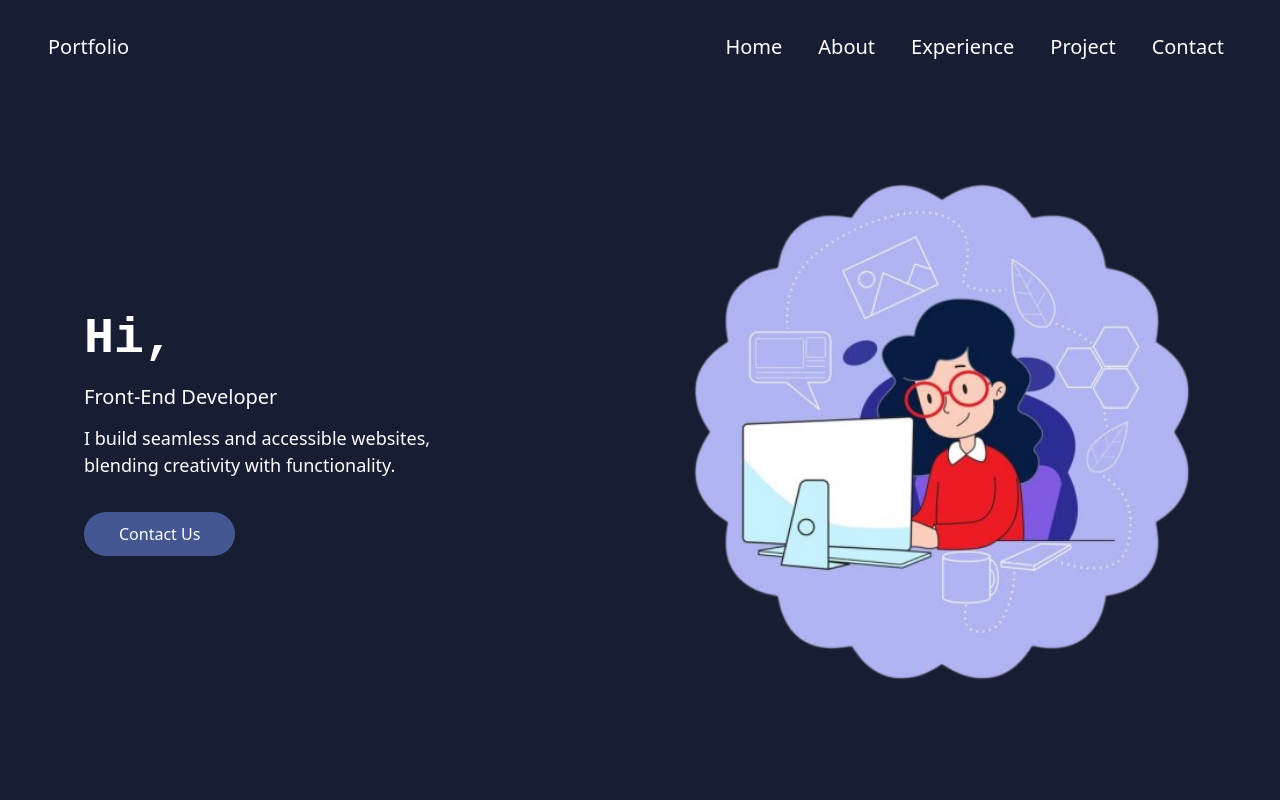
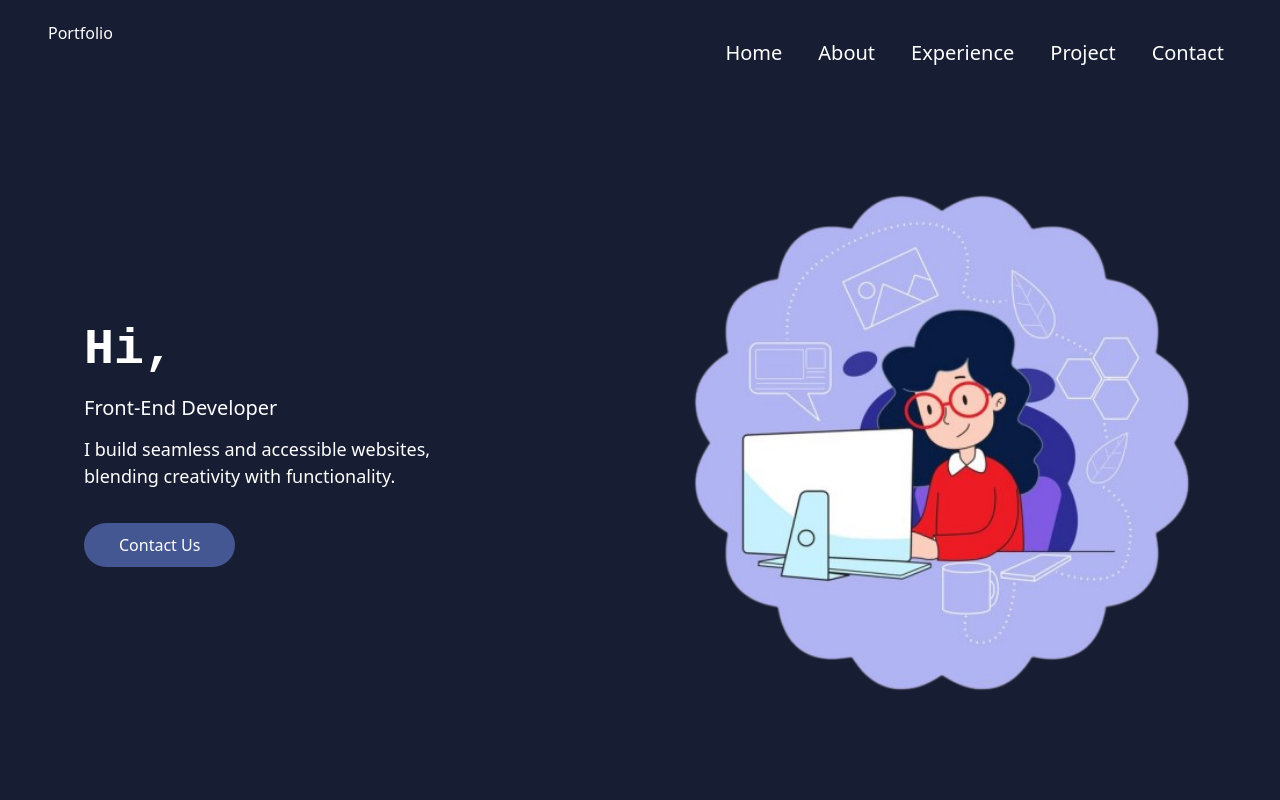
Before and after one commit to gitHindu/Newfile, a React (Vite) app: page / in a window 1280 px wide. Shown: the top 800 px of the page. Built offline with nearby package versions, Linux system fonts and the light colour scheme.

Commit message:
Update Menu.jsx
Logo

```diff
--- a/src/Menu/Menu.jsx
+++ b/src/Menu/Menu.jsx
@@ -9,7 +9,7 @@ const Menu = () => {
     <div className="container-fluid Navbar_css p-4 px-5 d-flex justify-content-between align-items-center">
       {/* Logo Section */}
       <div className="logo">
-      <a className="navbar-brand font-bold text-white" href="/">Portfolio</a>
+      <a className="navbar-brand font-bold text-white" href="/"><h6>Portfolio</h6></a>
       </div>
       <button className="navbar-toggler" type="button" data-bs-toggle="collapse" data-bs-target="#navbarNav" aria-controls="navbarNav" aria-expanded="false" aria-label="Toggle navigation">
       <span className="navbar-toggler-icon"></span> {/* Toggler icon for mobile screens */}
```
